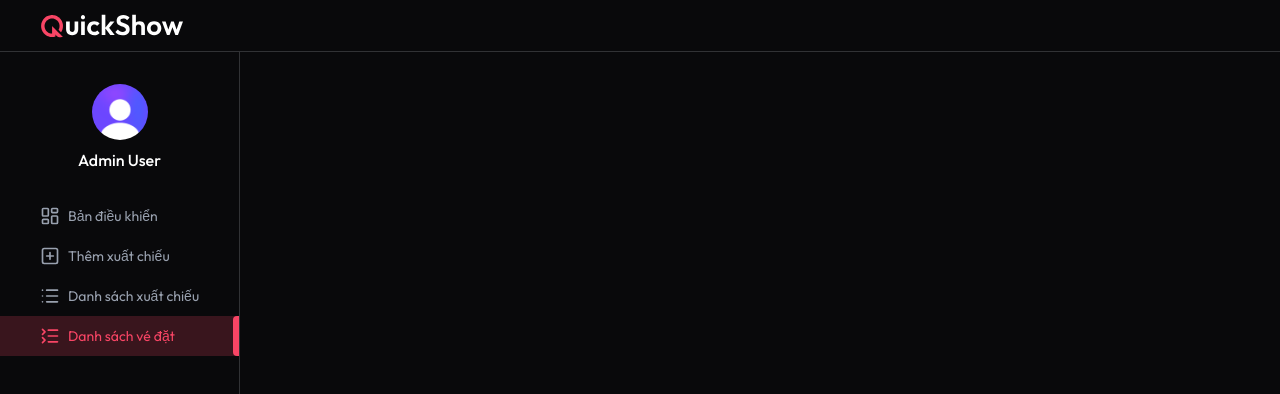
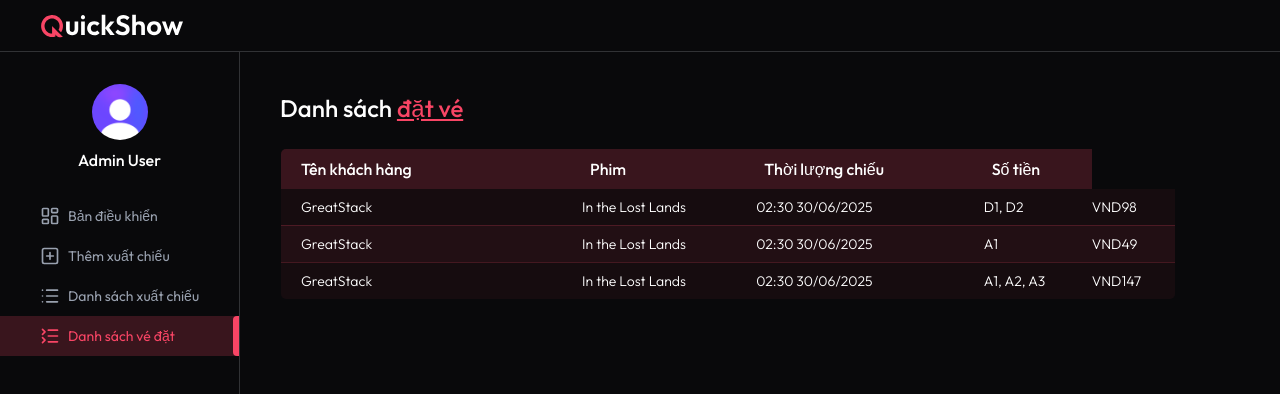
Before and after one commit to Dihoccode1/BookingApp, a React (Vite) app: page /admin/list-bookings in a window 1280 px wide. Shown: the top 394 px of the page. Built offline with nearby package versions, Linux system fonts and the light colour scheme; a web font is replaced by a local one.

Commit message:
Complete ListBookings

```diff
--- a/src/pages/admin/ListBookings.jsx
+++ b/src/pages/admin/ListBookings.jsx
@@ -1,7 +1,59 @@
-import React from "react";
-
+import React, { useEffect, useState } from "react";
+import { dummyBookingData } from "../../assets/assets";
+import Loading from "../../components/Loading";
+import Title from "../../components/admin/Title";
+import dateFormat from "../../lib/dateFormat";
 const ListBookings = () => {
-  return <div></div>;
+  const currency = import.meta.env.VITE_CURRENCY || "VND"; // Thêm fallback VND cho chắc chắn
+  const [bookings, setBookings] = useState([]);
+  const [isLoading, setIsLoading] = useState(true);
+  const getAllBookings = async () => {
+    setBookings(dummyBookingData);
+    setIsLoading(false);
+  };
+  useEffect(() => {
+    getAllBookings();
+  }, []);
+  return !isLoading ? (
+    <>
+      <Title text1="Danh sách" text2="đặt vé" />
+      <div className="mt-6 max-w-4xl overflow-x-auto">
+        <table className="w-full border-collapse overflow-hidden rounded-md border text-nowrap">
+          <thead>
+            <tr className="bg-primary/20 text-left text-white">
+              <th className="p-2 pl-5 font-medium">Tên khách hàng</th>
+              <th className="p-2 font-medium">Phim</th>
+              <th className="p-2 font-medium">Thời lượng chiếu</th>
+              <th className="p-2 font-medium">Số tiền</th>
+            </tr>
+          </thead>
+          <tbody className="text-sm font-light">
+            {bookings.map((item, index) => (
+              <tr
+                key={index}
+                className="border-primary/20 bg-primary/5 even:bg-primary/10 border-b"
+              >
+                <td className="min-w-45 p-2 pl-5">{item.user.name}</td>
+                <td className="py-2">{item.show.movie.title}</td>
+                <td className="py-2">{dateFormat(item.show.showDateTime)}</td>
+                <td className="py-2">
+                  {Object.keys(item.bookedSeats)
+                    .map((seat) => item.bookedSeats[seat])
+                    .join(", ")}
+                </td>
+                <td className="py-2">
+                  {currency}
+                  {item.amount}
+                </td>
+              </tr>
+            ))}
+          </tbody>
+        </table>
+      </div>
+    </>
+  ) : (
+    <Loading />
+  );
 };
 
 export default ListBookings;
```
